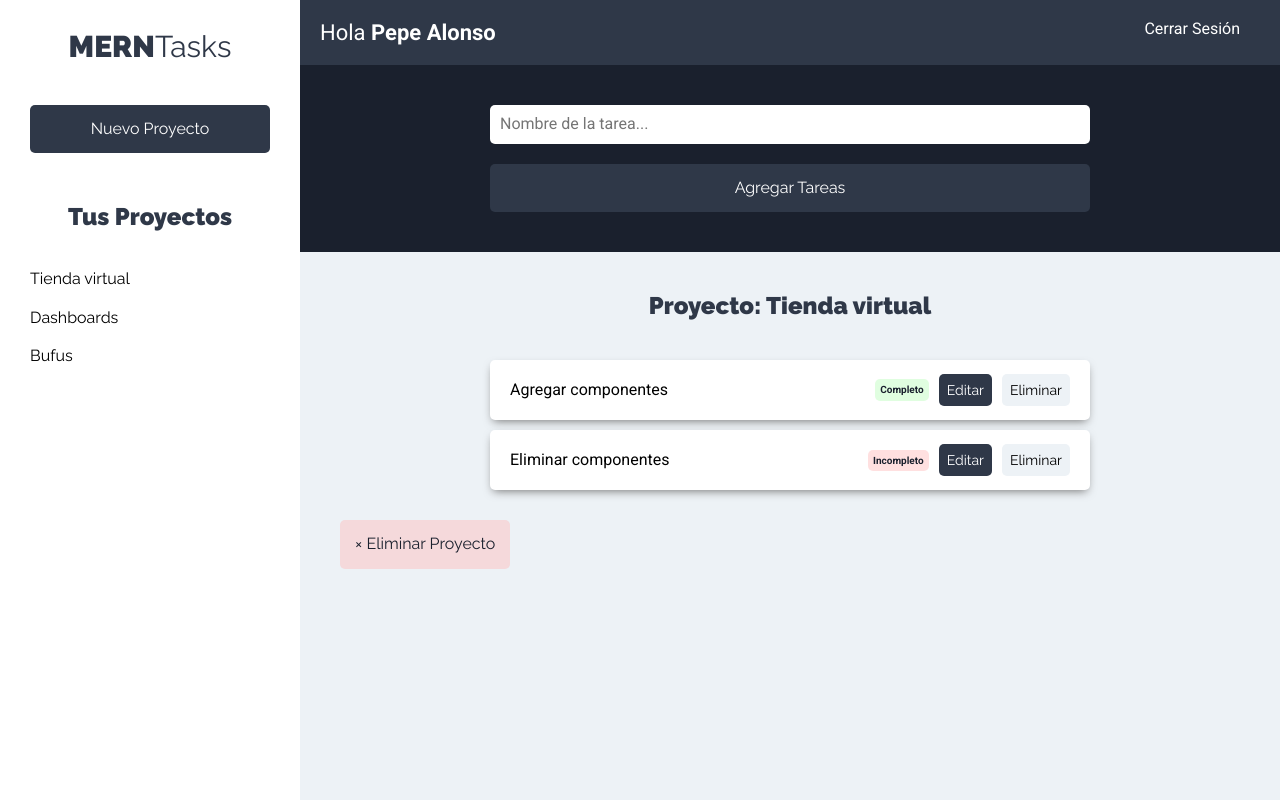
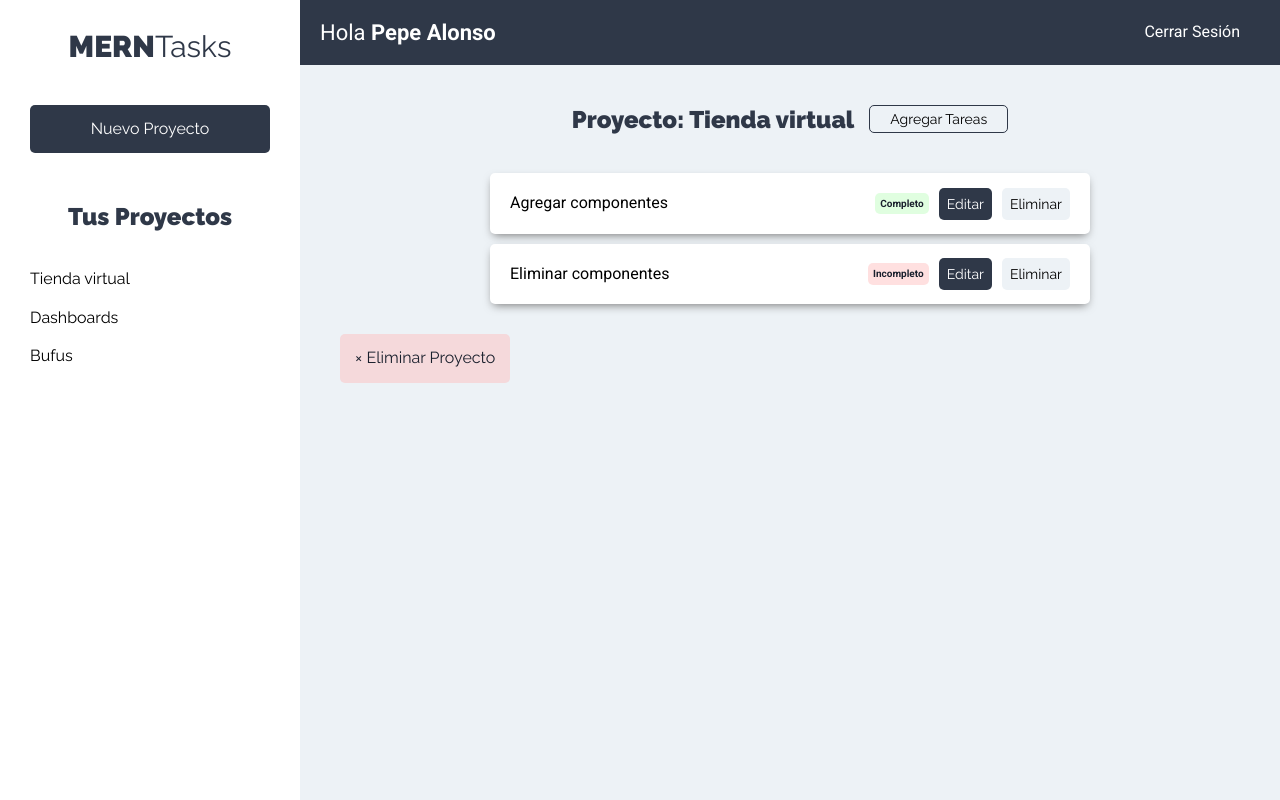
Before and after one commit to e-burgos/mern-tasks-react, a React (Create React App) app: page /projects in a window 1280 px wide. Both pictures are taken after a click on the button "Tienda virtual". Built offline with nearby package versions, Linux system fonts and the light colour scheme.

Commit message:
create and destroy task added

```diff
--- a/src/components/tasks/FormTask.js
+++ b/src/components/tasks/FormTask.js
@@ -1,5 +1,6 @@
-import React, { useContext } from 'react';
+import React, { useState, useContext } from 'react';
 import projectContext from '../../context/projects/projectContext';
+import taskContext from '../../context/tasks/taskContext';
 
 const FormTask = () => {
 
@@ -7,21 +8,77 @@ const FormTask = () => {
     const projectsContext = useContext(projectContext);
     const { project } = projectsContext;
 
+    // Extraemos las tareas del proyecto
+    const tasksContext = useContext(taskContext);
+    const { errorTask, formTask, createProjectTask, getProjectTasks, validateTask, showFormTask } = tasksContext;
+
+    // state de tarea
+    const [task, setTask] = useState({
+        taskName: ''
+    })
+
     // Verificamos si no hay proyecto seleccionado
     if(!project) return null;
 
     // Aplicamos array destructuring para extraer el proyecto
     const [ projectSelected ] = project;
 
+
+    // Extraemos campos de la tarea
+    const { taskName } = task;
+
+    // Leermos formulario para agregar tarea
+    const onChange = e => {
+        setTask({
+            ...task,
+            [e.target.name]: e.target.value
+        })
+    }
+
+    // agregamos una nueva tarea al proyecto actual
+    const onSubmitTask = e => {
+        e.preventDefault();
+
+        // Validar formulario
+        if(taskName === ''){
+            validateTask();
+            return;
+        };
+
+        // Agregar tarea al state general
+        createProjectTask(projectSelected.id, taskName);
+
+        // Filtar y mostrar tareas
+        getProjectTasks(projectSelected.id);
+
+        //Reiniciar formurio
+        setTask({
+            taskName: ''
+        })
+    }
+
+
+
+    const hideForm = () => {
+        showFormTask(false)
+    }
+
+
     return (
-        <div className="formulario">
-            <form>
+        <div>
+            {formTask ?
+                (<div className="formulario">
+                    <form
+                        onSubmit={onSubmitTask}
+                    >
                         <div className="contenedor-input">
                             <input
                                 type="text"
                                 className="input-text"
                                 placeholder="Nombre de la tarea..."
                                 name="taskName"
+                                value={taskName}
+                                onChange={onChange}
                             />
                         </div>
                         <div className="contenedor-input">
@@ -31,7 +88,18 @@ const FormTask = () => {
                                 value="Agregar Tareas"
                             />
                         </div>
+                        <div className="contenedor-input">
+                            <input
+                                type="button"
+                                className="btn btn-block btn-secundario"
+                                value="Ocultar"
+                                onClick={hideForm}
+                            />
+                        </div>
                     </form>
+                    {errorTask ? (<p className="mensaje error">El nombre de la tarea es requerido</p>) : null}
+                </div>) : null}
+
         </div>
      );
 }
--- a/src/components/tasks/ListTasks.js
+++ b/src/components/tasks/ListTasks.js
@@ -5,13 +5,13 @@ import taskContext from '../../context/tasks/taskContext';
 
 const ListTasks = () => {
 
-    // Extraer si un proyecto esta activo
+    // Extraer el proyecto esta activo
     const projectsContext = useContext(projectContext);
     const { project, destroyProject } = projectsContext;
 
     // Extraemos las tareas del proyecto
     const tasksContext = useContext(taskContext);
-    const { projectTasks } = tasksContext;
+    const { projectTasks, formTask, showFormTask } = tasksContext;
 
     // Verificamos si no hay proyecto seleccionado
     if(!project) return <h2>Seleccione un proyecto</h2>
@@ -22,11 +22,25 @@ const ListTasks = () => {
     // Eliminar el proyecto actual
     const destroyCurrentProject = () => {
         destroyProject(currentProject.id)
-    }
+    };
+
+    // Mostrar formulario para agregar tareas
+    const showForm = () => {
+        showFormTask(true)
+    };
 
     return (
         <Fragment>
-            <h2>Proyecto: {currentProject.projectName}</h2>
+            <div className="titulo-proyecto">
+                <h2 className="m-0">Proyecto: {currentProject.projectName}</h2>
+                {!formTask ?
+                    (<input
+                        type="button"
+                        className="mostrar-tareas"
+                        value="Agregar Tareas"
+                        onClick={showForm}
+                    />) : null}
+            </div>
             <ul className="listado-tareas">
                 {projectTasks === null
                     ? (<li className="tarea"><p>Aún no hay tareas</p></li>)
--- a/src/components/tasks/Task.js
+++ b/src/components/tasks/Task.js
@@ -1,6 +1,25 @@
-import React from 'react';
+import React, {useContext} from 'react';
+import taskContext from '../../context/tasks/taskContext';
+import projectContext from '../../context/projects/projectContext';
+
 
 const Task = ({task}) => {
+
+    // Obtener funciones del context de tarea
+    const tasksContext = useContext(taskContext);
+    const { destroyTask, getProjectTasks } = tasksContext;
+
+    // Extraer el proyecto esta activo
+    const projectsContext = useContext(projectContext);
+    const { project } = projectsContext;
+
+    const [currentProject] = project;
+
+    const onClickDestroy = () => {
+        destroyTask(task.id);
+        getProjectTasks(currentProject.id);
+    };
+
     return (
         <li className="tarea sombra">
             <p>{task.taskName}</p>
@@ -24,6 +43,7 @@ const Task = ({task}) => {
                 <button
                     type="button"
                     className="btn btn-secundario br-5"
+                    onClick={onClickDestroy}
                 >Eliminar</button>
             </div>
         </li>
--- a/src/context/tasks/taskReducer.js
+++ b/src/context/tasks/taskReducer.js
@@ -1,4 +1,10 @@
-import { PROJECT_TASKS } from '../../types/index';
+import {
+    PROJECT_TASKS,
+    CREATE_TASK,
+    VALIDATE_TASK,
+    FORM_TASK,
+    DESTROY_TASK,
+} from '../../types/index';
 
 // eslint-disable-next-line
 export default (state, action) => {
@@ -6,7 +12,28 @@ export default (state, action) => {
         case PROJECT_TASKS:
             return {
                 ...state,
-                projectTasks: state.tasks.filter( task => task.projectId === action.payload)
+                projectTasks: state.tasks.filter( task => task.projectId === action.payload),
+            };
+        case CREATE_TASK:
+            return {
+                ...state,
+                tasks: [...state.tasks, action.payload],
+                errorTask: false,
+            };
+        case VALIDATE_TASK:
+            return {
+                ...state,
+                errorTask: true,
+            };
+        case FORM_TASK:
+            return {
+                ...state,
+                formTask: action.payload,
+            };
+        case DESTROY_TASK:
+            return {
+                ...state,
+                tasks: state.tasks.filter(task => task.id !== action.payload)
             }
         default:
             return state;
--- a/src/context/tasks/taskState.js
+++ b/src/context/tasks/taskState.js
@@ -1,7 +1,14 @@
 import React, { useReducer} from 'react';
 import TaskContext from './taskContext';
 import TaskReducer from './taskReducer';
-import { PROJECT_TASKS } from '../../types/index';
+import {v4 as uuid} from 'uuid';
+import {
+    PROJECT_TASKS,
+    CREATE_TASK,
+    VALIDATE_TASK,
+    FORM_TASK,
+    DESTROY_TASK,
+ } from '../../types/index';
 
 const TaskState = (props) => {
 
@@ -14,6 +21,8 @@ const TaskState = (props) => {
             {id: 4, taskName: "Bloquear componentes", status: false, projectId: 3},
         ],
         projectTasks: null,
+        errorTask: false,
+        formTask: false,
     }
 
     // Crear dispatch y state
@@ -22,19 +31,63 @@ const TaskState = (props) => {
     //******** Serie de funciones para el CRUD de tareas ********//
 
     // Filtrar las tareas del proyecto seleccionado
-    const getProjectTasks = (projectId) => {
+    const getProjectTasks = projectId => {
         dispatch({
             type: PROJECT_TASKS,
             payload: projectId
         })
+    };
+
+    // Agregar una tarea al proyecto actual
+    const createProjectTask = (projectId, taskName) => {
+        const task = {
+            id: uuid(),
+            taskName: taskName,
+            status: false,
+            projectId: projectId
+        }
+        dispatch({
+            type: CREATE_TASK,
+            payload: task
+        })
+    };
+
+    // Validar errores
+    const validateTask = () => {
+        dispatch({
+            type: VALIDATE_TASK,
+        })
+    };
+
+    // Ocultar/Mostrar formulario de tareas
+    const showFormTask = condition => {
+        dispatch({
+            type: FORM_TASK,
+            payload: condition
+        })
+    };
+
+    // Eliminar tarea
+    const destroyTask = taskId => {
+        dispatch({
+            type: DESTROY_TASK,
+            payload: taskId
+        })
     }
+
 
     return (
         <TaskContext.Provider
             value={{
                 tasks: state.tasks,
                 projectTasks: state.projectTasks,
-                getProjectTasks
+                errorTask: state.errorTask,
+                formTask: state.formTask,
+                getProjectTasks,
+                createProjectTask,
+                validateTask,
+                showFormTask,
+                destroyTask,
             }}
         >
             {props.children}
--- a/src/index.css
+++ b/src/index.css
@@ -151,6 +151,7 @@ aside  {
 .app-header {
   display: flex;
   justify-content: space-between;
+  align-items: center;
   background-color: var(--gris2);
   padding: 2rem;
 }
@@ -195,11 +196,32 @@ aside  {
 }
 
 /** TAREAS LISTADO **/
+
+.m-0 {
+  margin: 0!important;
+}
+
+.titulo-proyecto {
+  display: flex;
+  align-items: center;
+  justify-content: center;
+  margin-bottom: 4rem;
+}
+.mostrar-tareas {
+  font-size: 1.4rem;
+  margin-left: 1.5rem;
+  padding: 0.5rem 2rem;
+  background-color: var(--gris1);
+  font-family: var(--headingFont);
+  font-weight: 400;
+  border-radius: 0.5rem;
+  border: 1px solid var(--gris2) ;
+  transition: background-color .3s ease;
+}
+
 .contenedor-tareas {
   padding: 4rem;
 }
-
-
 
 .listado-tareas {
   max-width: 600px;
--- a/src/types/index.js
+++ b/src/types/index.js
@@ -1,3 +1,4 @@
+// Project types
 export const PROJECT_FORM = 'PROJECT_FORM';
 export const GET_PROJECTS = 'GET_PROJECTS';
 export const CREATE_PROJECT = 'CREATE_PROJECT';
@@ -5,4 +6,9 @@ export const VALIDATE_ERROR = 'VALIDATE_ERROR';
 export const CURRENT_PROJECT = 'CURRENT_PROJECT';
 export const DESTROY_PROJECT = 'DESTROY_PROJECT';
 
+// Task types
 export const PROJECT_TASKS = 'PROJECT_TASKS';
+export const CREATE_TASK = 'CREATE_TASK';
+export const VALIDATE_TASK = 'VALIDATE_TASK';
+export const FORM_TASK = 'FORM_TASK';
+export const DESTROY_TASK = 'DESTROY_TASK';
```
Lines whose indentation alone changed are shown as unchanged.
